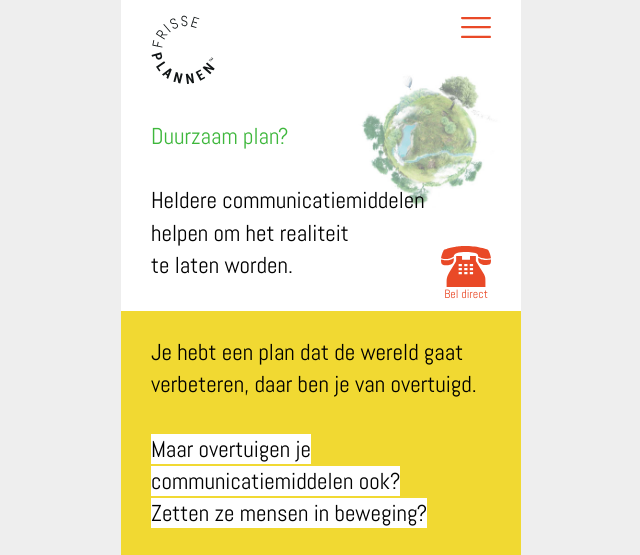
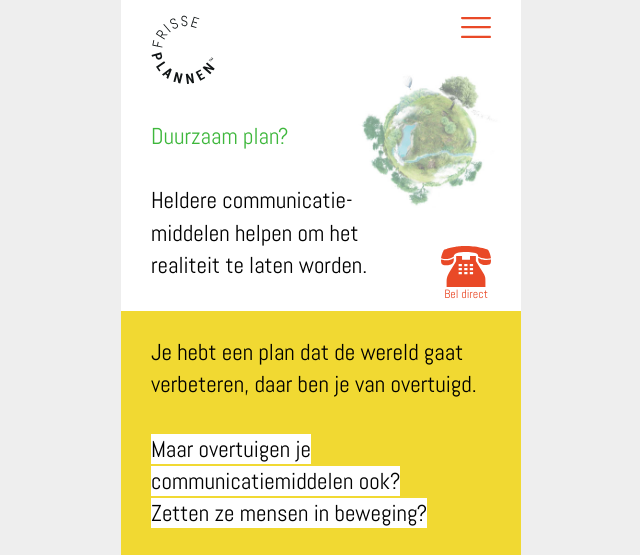
Before and after one commit to jhvanderschee/carli_d, a Jekyll site: the page built from index.md, in a window 1280 px wide and 900 px high, cut to the strip 0-555 px from the top of the window. Shown: the whole strip, without its empty margins (319-959 px from the left). Built offline with Jekyll 4.4.1, drawn with Linux system fonts in a browser that asks for light colours.

Commit message:
Update home.html

```diff
--- a/_layouts/home.html
+++ b/_layouts/home.html
@@ -3,9 +3,9 @@
 <div class="section" style="padding-top: 120px;">
     <div style="position: relative; z-index: 2;">
         <strong>Duurzaam plan?</strong><br /><br />
-        Heldere communicatiemiddelen<br />
-        helpen om het realiteit<br />
-        te laten worden.
+        Heldere communicatie-<br />
+        middelen helpen om het<br />
+        realiteit te laten worden.
     </div>
     <div class="img" style="right: 20px; width: 150px; bottom: 100px; z-index: 1;"><img src="/img/world.jpg" /></div>
     <div class="img smaller" style="text-align: center; color: #E94927; right: 30px; width: 50px; bottom: 10px; cursor: pointer; z-index: 2;" onclick="window.open('tel:0031647218000');"><img src="/img/phone.svg" />Bel direct</div>
```
